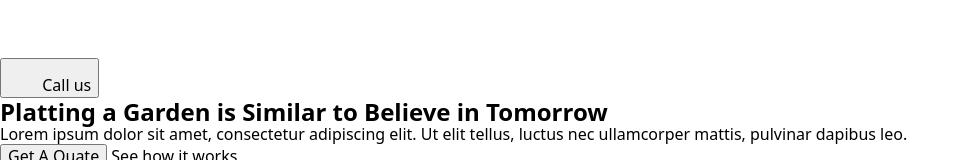
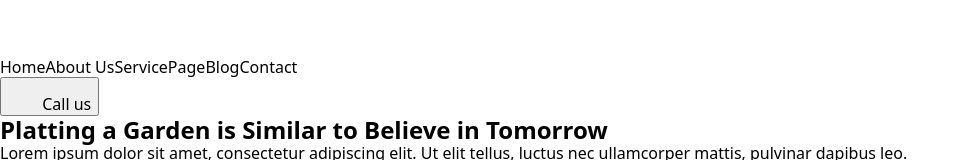
Before and after one commit to AliaNord/plants-team-project, a website built with Vite: page src/index.html in a window 1280 px wide. Shown: the top 160 px of the page, without its empty margins (0-970 px from the left). Built offline with nearby package versions, Linux system fonts and the light colour scheme.

Commit message:
header update

```diff
--- a/src/partials/header.html
+++ b/src/partials/header.html
@@ -5,8 +5,9 @@
         </svg>
     </a>
     <nav class="header-nav">
-        <a href="" class="header-link"></a><a href="" class="header-link"></a><a href="" class="header-link"></a><a
-            href="" class="header-link"></a><a href="" class="header-link"></a><a href="" class="header-link"></a>
+        <a href="" class="header-link">Home</a><a href="" class="header-link">About Us</a><a href=""
+            class="header-link">Service</a><a href="" class="header-link">Page</a><a href=""
+            class="header-link">Blog</a><a href="" class="header-link">Contact</a>
     </nav>
     <button class="header-button">
         <svg class="header-button-svg" width="30" height="30">
```
